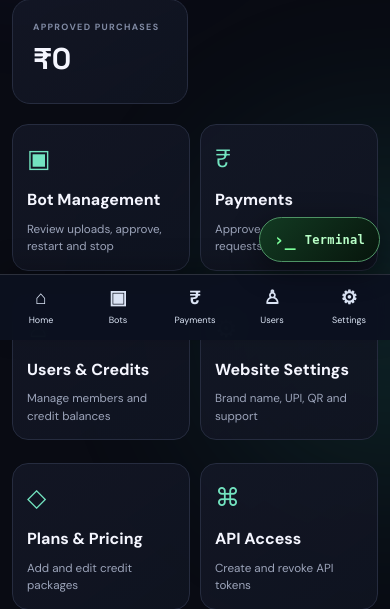
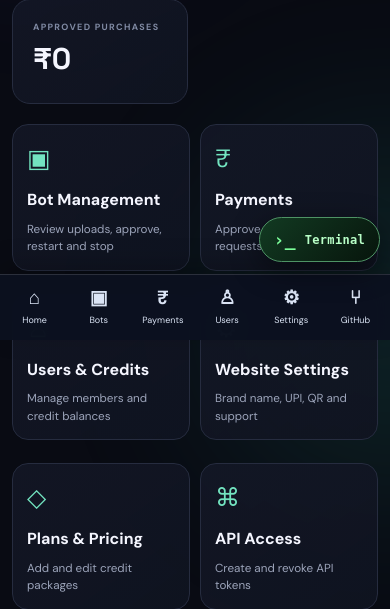
Before and after one commit to Anandsinghsarkar/hoster, a Flask app: page /admin in a window 390 px wide. Shown: the part 504-1113 px from the top of the page. Run offline with Flask 3, Linux system fonts and the light colour scheme; the visitor is signed in with stand-in values (Sample User, id 1); data comes from the database, SQL or seed files in the repository; data that the repository does not hold is empty; some libraries are stand-ins or nearby versions.

Commit message:
Add GitHub to Android navigation and responsive repository cards

```diff
--- a/templates/base.html
+++ b/templates/base.html
@@ -21,9 +21,9 @@
 {% if current_user %}
 <nav class="mobile-bottom-nav" aria-label="Main navigation">
 {% if current_user['is_admin'] %}
-<a href="/admin"><span>⌂</span><small>Home</small></a><a href="/admin/bots"><span>▣</span><small>Bots</small></a><a href="/admin/payments"><span>₹</span><small>Payments</small></a><a href="/admin/users"><span>♙</span><small>Users</small></a><a href="/admin/settings"><span>⚙</span><small>Settings</small></a>
+<a href="/admin"><span>⌂</span><small>Home</small></a><a href="/admin/bots"><span>▣</span><small>Bots</small></a><a href="/admin/payments"><span>₹</span><small>Payments</small></a><a href="/admin/users"><span>♙</span><small>Users</small></a><a href="/admin/settings"><span>⚙</span><small>Settings</small></a><a href="/github"><span>⑂</span><small>GitHub</small></a>
 {% else %}
-<a href="/dashboard"><span>⌂</span><small>Home</small></a><a href="/bots"><span>▣</span><small>My Bots</small></a><a href="/create"><span>＋</span><small>Create</small></a><a href="/store"><span>₹</span><small>Store</small></a><a href="/profile"><span>♙</span><small>Profile</small></a>
+<a href="/dashboard"><span>⌂</span><small>Home</small></a><a href="/bots"><span>▣</span><small>My Bots</small></a><a href="/create"><span>＋</span><small>Create</small></a><a href="/store"><span>₹</span><small>Store</small></a><a href="/profile"><span>♙</span><small>Profile</small></a><a href="/github"><span>⑂</span><small>GitHub</small></a>
 {% endif %}
 </nav>
 {% endif %}
@@ -43,8 +43,8 @@
  .table-scroll{max-width:100%;overflow-x:auto}
 }
 
-.workspace-row{display:flex;align-items:center;justify-content:space-between;gap:14px;padding:16px 0;border-bottom:1px solid var(--line)}.workspace-row:last-child{border-bottom:0}.workspace-main{display:flex;flex-direction:column;gap:5px;min-width:0}.workspace-main small{color:var(--muted);overflow-wrap:anywhere}.workspace-actions{display:flex;align-items:center;justify-content:flex-end;gap:7px;flex-wrap:wrap}.narrow-panel{max-width:680px;margin:0 auto}.qr-image{display:block;width:min(260px,100%);max-height:320px;object-fit:contain;background:white;padding:8px;border-radius:12px}.profile-avatar{width:64px;height:64px;border-radius:20px;background:#292044;display:grid;place-items:center;font-size:28px;font-weight:800;color:#c7b5ff}.plan-edit{display:grid;grid-template-columns:repeat(3,minmax(0,1fr));gap:12px;padding:14px 0;border-bottom:1px solid var(--line)}.plan-edit label{min-width:0}.plan-edit input{width:100%}.mobile-bottom-nav{grid-template-columns:repeat(5,minmax(0,1fr))!important}.mobile-bottom-nav a{min-height:48px}.mobile-bottom-nav a small{font-size:9px}
-@media(max-width:760px){.workspace-row{align-items:flex-start;flex-direction:column}.workspace-actions{justify-content:flex-start;width:100%}.workspace-actions .tiny-btn,.workspace-actions button{min-height:38px}.plan-edit{grid-template-columns:repeat(2,minmax(0,1fr))}.page-heading{align-items:flex-start;gap:12px;flex-direction:column}.panel{padding:16px!important;border-radius:16px!important}.form-grid{grid-template-columns:1fr!important}.store-grid{grid-template-columns:1fr!important}.credit-form{width:100%}.credit-form input{max-width:120px}.container{padding-left:12px!important;padding-right:12px!important}.mobile-bottom-nav{gap:1px;padding-left:3px;padding-right:3px}.mobile-bottom-nav a{padding:5px 0}.mobile-bottom-nav a span{font-size:19px}.floating-terminal{bottom:calc(78px + env(safe-area-inset-bottom))!important;right:10px!important}}
+.workspace-row{display:flex;align-items:center;justify-content:space-between;gap:14px;padding:16px 0;border-bottom:1px solid var(--line)}.workspace-row:last-child{border-bottom:0}.workspace-main{display:flex;flex-direction:column;gap:5px;min-width:0}.workspace-main small{color:var(--muted);overflow-wrap:anywhere}.workspace-actions{display:flex;align-items:center;justify-content:flex-end;gap:7px;flex-wrap:wrap}.narrow-panel{max-width:680px;margin:0 auto}.qr-image{display:block;width:min(260px,100%);max-height:320px;object-fit:contain;background:white;padding:8px;border-radius:12px}.profile-avatar{width:64px;height:64px;border-radius:20px;background:#292044;display:grid;place-items:center;font-size:28px;font-weight:800;color:#c7b5ff}.plan-edit{display:grid;grid-template-columns:repeat(3,minmax(0,1fr));gap:12px;padding:14px 0;border-bottom:1px solid var(--line)}.plan-edit label{min-width:0}.plan-edit input{width:100%}.mobile-bottom-nav{grid-template-columns:repeat(6,minmax(0,1fr))!important}.mobile-bottom-nav a{min-height:48px}.mobile-bottom-nav a small{font-size:9px}
+@media(max-width:760px){.github-repo-row{grid-template-columns:1fr;gap:9px}.github-repo-row .btn{width:100%}.workspace-row{align-items:flex-start;flex-direction:column}.workspace-actions{justify-content:flex-start;width:100%}.workspace-actions .tiny-btn,.workspace-actions button{min-height:38px}.plan-edit{grid-template-columns:repeat(2,minmax(0,1fr))}.page-heading{align-items:flex-start;gap:12px;flex-direction:column}.panel{padding:16px!important;border-radius:16px!important}.form-grid{grid-template-columns:1fr!important}.store-grid{grid-template-columns:1fr!important}.credit-form{width:100%}.credit-form input{max-width:120px}.container{padding-left:12px!important;padding-right:12px!important}.mobile-bottom-nav{gap:1px;padding-left:3px;padding-right:3px}.mobile-bottom-nav a{padding:5px 0}.mobile-bottom-nav a span{font-size:19px}.floating-terminal{bottom:calc(78px + env(safe-area-inset-bottom))!important;right:10px!important}}
 @media(max-width:380px){.mobile-bottom-nav a small{font-size:8px}.plan-edit{grid-template-columns:1fr}}
-.quick-page-grid{display:grid;grid-template-columns:repeat(3,minmax(0,1fr));gap:14px;margin:20px 0}.quick-page{display:flex;flex-direction:column;gap:8px;min-height:145px;text-decoration:none;color:var(--text);transition:.2s}.quick-page:hover{transform:translateY(-3px);border-color:#7256e9}.quick-page>span{font-size:25px;color:var(--mint)}.quick-page b{font-size:16px}.quick-page small{color:var(--muted);line-height:1.5}@media(max-width:760px){.quick-page-grid{grid-template-columns:repeat(2,minmax(0,1fr));gap:10px}.quick-page{min-height:130px;padding:14px!important}}@media(max-width:380px){.quick-page-grid{grid-template-columns:1fr}}</style>
+.github-repo-row{display:grid;grid-template-columns:minmax(0,1fr) minmax(100px,160px) auto;align-items:center;gap:12px;padding:14px 0;border-bottom:1px solid var(--line)}.github-repo-row input{min-width:0;width:100%;padding:10px;border:1px solid var(--line);border-radius:10px;background:var(--surface);color:var(--text)}.github-connected{display:flex;flex-direction:column;gap:8px;margin-bottom:16px}.github-repo-row .workspace-main{overflow-wrap:anywhere}.quick-page-grid{display:grid;grid-template-columns:repeat(3,minmax(0,1fr));gap:14px;margin:20px 0}.quick-page{display:flex;flex-direction:column;gap:8px;min-height:145px;text-decoration:none;color:var(--text);transition:.2s}.quick-page:hover{transform:translateY(-3px);border-color:#7256e9}.quick-page>span{font-size:25px;color:var(--mint)}.quick-page b{font-size:16px}.quick-page small{color:var(--muted);line-height:1.5}@media(max-width:760px){.quick-page-grid{grid-template-columns:repeat(2,minmax(0,1fr));gap:10px}.quick-page{min-height:130px;padding:14px!important}}@media(max-width:380px){.quick-page-grid{grid-template-columns:1fr}}</style>
 </body></html>
```
